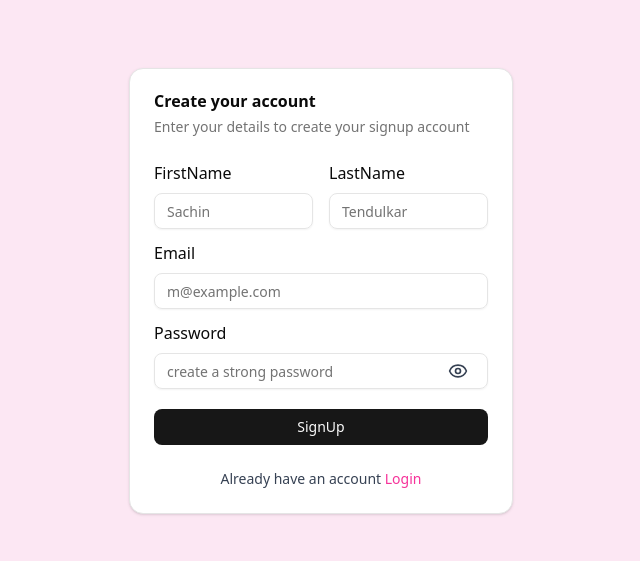
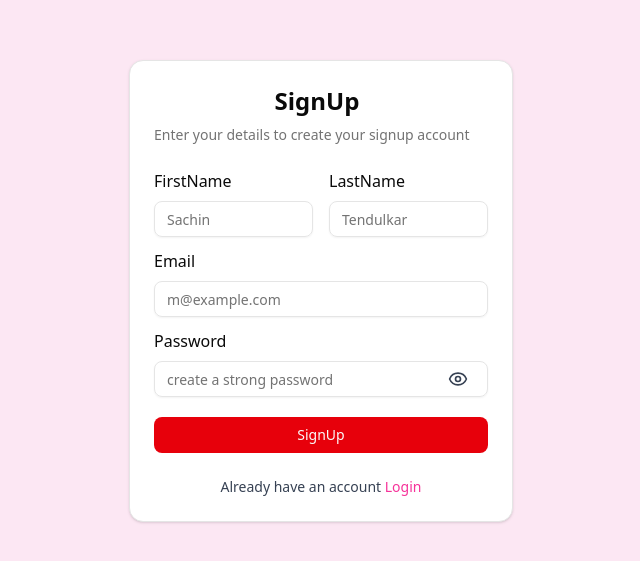
Before and after one commit to vinayakbhat123/vinkart_frontend, a React (Vite) app: page /auth/signup in a window 1280 px wide. Shown: the part 109-670 px from the top of the page, without its empty margins (319-959 px from the left). Built offline with nearby package versions, Linux system fonts and the light colour scheme.

Commit message:
created Loader-2 feature

```diff
--- a/src/pages/Login.jsx
+++ b/src/pages/Login.jsx
@@ -12,14 +12,14 @@ import {
 import { Button } from "@/components/ui/button";
 import { Input } from "@/components/ui/input";
 import { Label } from "@radix-ui/react-label";
-import { Eye, EyeOff } from "lucide-react";
+import { Eye, EyeOff, Loader2 } from "lucide-react";
 import axios from "axios";
 import { BASE_URL } from "@/utils/constant";
 import { toast } from "sonner";
 
 const Login = () => {
    const [showpassword, setshowpassword] = useState(false);
-  const [loading, setloading] = useState(false);
+  const [isloading, setloading] = useState(false);
   const navigate = useNavigate()
   const [formdata, setformdata] = useState({
     emailId: "",
@@ -35,6 +35,7 @@ const Login = () => {
   const handleSubmit = async (e) => {
     e.preventDefault()
     try {
+      setloading(true)
       const res = await axios.post(BASE_URL+"/auth/login",
         formdata,
         {withCredentials:true,
@@ -47,6 +48,8 @@ const Login = () => {
     } catch (error) {
       toast.error(error?.response?.data?.message)
       console.error(error.message)
+    }finally{
+      setloading(false)
     }
   };
 
@@ -54,7 +57,7 @@ const Login = () => {
     <div className="flex justify-center items-center min-h-screen bg-pink-100">
       <Card className="w-full max-w-sm">
         <CardHeader>
-          <CardTitle className={"flex justify-center font-bold"}>Login</CardTitle>
+          <CardTitle className={"flex justify-center font-bold text-2xl"}>Login</CardTitle>
           <CardDescription>
             Enter your details to login to your account
           </CardDescription>
@@ -107,8 +110,8 @@ const Login = () => {
               </div>
             </div>
             <div className="pt-5">
-              <Button type="submit" className="w-full cursor-pointer">
-                Login
+              <Button type="submit" className="w-full cursor-pointer bg-red-600 hover:bg-red-500">
+                {isloading ? <><Loader2 className="h-4 w-4 animate-spin mr-2 "/></>:"Login"}
               </Button>
             </div>
           </form>
@@ -118,7 +121,7 @@ const Login = () => {
             Don't have any account {" "}
             <Link
               to={"/auth/signup"}
-              className="hover:underline cursor-pointer text-pink-500"
+              className="hover:underline cursor-pointer text-pink-500 hover:text-pink-600"
             >
               SignUp
             </Link>
--- a/src/pages/Signup.jsx
+++ b/src/pages/Signup.jsx
@@ -12,14 +12,14 @@ import {
 import { Button } from "@/components/ui/button";
 import { Input } from "@/components/ui/input";
 import { Label } from "@radix-ui/react-label";
-import { Eye, EyeOff } from "lucide-react";
+import { Eye, EyeOff,Loader2 } from "lucide-react";
 import axios from "axios";
 import { BASE_URL } from "@/utils/constant";
 import { toast } from "sonner";
 
 const Signup = () => {
   const [showpassword, setshowpassword] = useState(false);
-  const [loading, setloading] = useState(false);
+  const [isloading, setloading] = useState(false);
   const navigate = useNavigate()
   const [formdata, setformdata] = useState({
     firstName: "",
@@ -37,6 +37,7 @@ const Signup = () => {
   const handleSubmit = async (e) => {
     e.preventDefault()
     try {
+      setloading(true);
       const res = await axios.post(BASE_URL+"/auth/signup",
         formdata,
         {withCredentials:true,
@@ -48,13 +49,15 @@ const Signup = () => {
       return navigate("/auth/login")
     } catch (error) {
       toast.error(error?.response?.data)
+    }finally{
+      setloading(false);
     }
   };
   return (
     <div className="flex justify-center items-center min-h-screen bg-pink-100">
       <Card className="w-full max-w-sm">
         <CardHeader>
-          <CardTitle>Create your account</CardTitle>
+          <CardTitle className={"flex justify-center font-bold text-2xl"}>SignUp</CardTitle>
           <CardDescription>
             Enter your details to create your signup account
           </CardDescription>
@@ -133,8 +136,8 @@ const Signup = () => {
               </div>
             </div>
             <div className="pt-5">
-              <Button type="submit" className="w-full cursor-pointer">
-                SignUp
+              <Button type="submit" className="w-full cursor-pointer bg-red-600 hover:bg-red-500">
+               {isloading ? <><Loader2 className="w-4 h-4 animate-spin mr-2"/>Please wait</> : "SignUp" }
               </Button>
             </div>
           </form>
@@ -144,7 +147,7 @@ const Signup = () => {
             Already have an account{" "}
             <Link
               to={"/auth/login"}
-              className="hover:underline cursor-pointer text-pink-500"
+              className="hover:underline cursor-pointer text-pink-500 hover:text-pink-700"
             >
               Login
             </Link>
```
Also changed, not shown: 1 other file (tests, documents, lock files or other folders).
